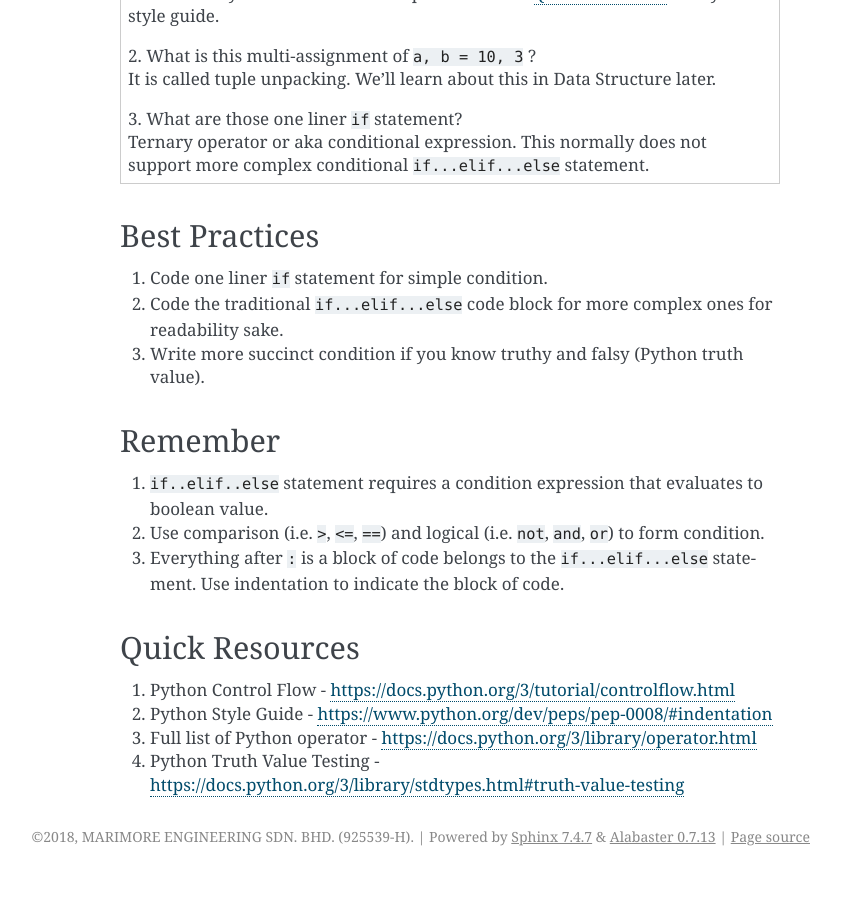
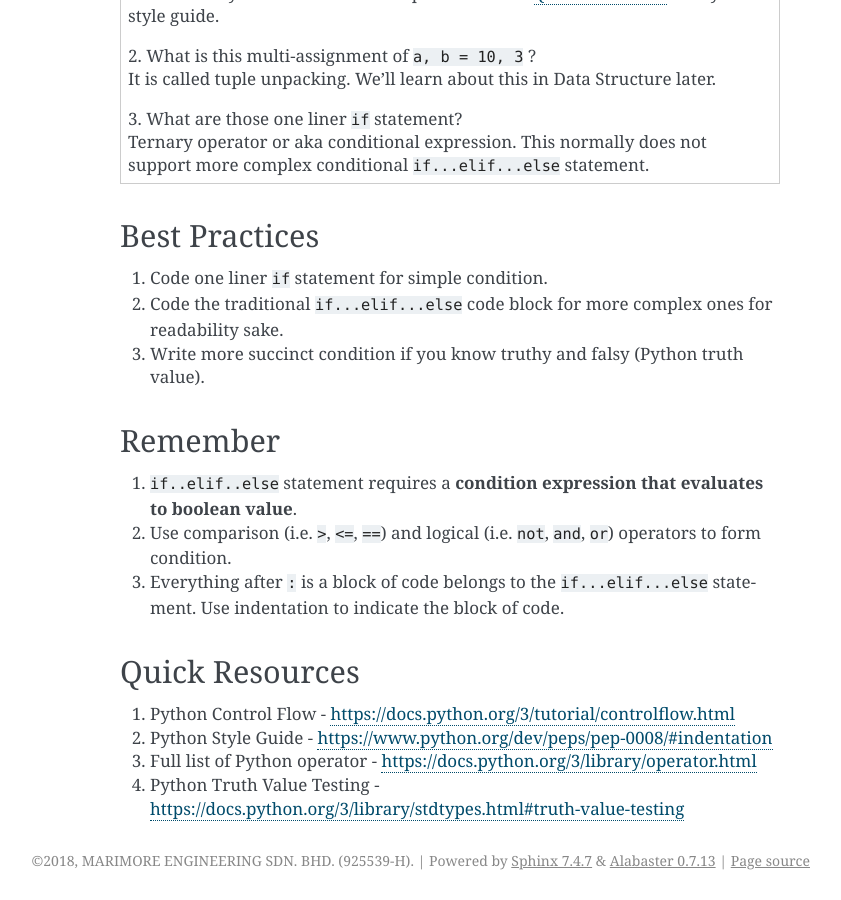
Before and after one commit to StudiMY/101-beginning-python, a Sphinx documentation site: the page built from source/flow_control/index.rst, in a window 1280 px wide and 900 px high, scrolled down 2493 px. Shown: the whole window, without its empty margins (300-1141 px from the left). Built offline with Sphinx 7.4.7, drawn with Linux system fonts in a browser that asks for light colours; before the commit the page ends 3369 px from its top, so only the background shows below that.

Commit message:
clean up UI issue

```diff
--- a/source/data_types/index.rst
+++ b/source/data_types/index.rst
@@ -72,7 +72,7 @@ Best Practices
 
 Remember
 --------
-1. Data types help to represent numbers, strings, etc in human readable manner so we can communicate with the machine. In other words, data types is an interface between human and machine.
+1. Data types help to represent numbers, strings, etc in human readable manner so we can communicate with the machine. In other words, data types is an **interface between human and machine**.
 2. Full list of all Python types are documented. Refer to :ref:`Quick Resources <quick-resources>`
 
 .. _quick-resources:
--- a/source/flow_control/index.rst
+++ b/source/flow_control/index.rst
@@ -92,8 +92,8 @@ Best Practices
 
 Remember
 --------
-1. ``if..elif..else`` statement requires a condition expression that evaluates to boolean value.
-2. Use comparison (i.e. ``>``, ``<=``, ``==``) and logical (i.e. ``not``, ``and``, ``or``) to form condition.
+1. ``if..elif..else`` statement requires a **condition expression that evaluates to boolean value**.
+2. Use comparison (i.e. ``>``, ``<=``, ``==``) and logical (i.e. ``not``, ``and``, ``or``) operators to form condition.
 3. Everything after ``:`` is a block of code belongs to the ``if...elif...else`` statement. Use indentation to indicate the block of code.
 
 .. _quick-resources-control-flow:
--- a/source/function/index.rst
+++ b/source/function/index.rst
@@ -3,7 +3,7 @@ Functions
 =========
 The Bigger Picture
 ------------------
-Problem solving is about breaking down into mind-size bites - decomposing. Function allows us to essentially do
+Problem solving is about **breaking down problem into mind-size bites** - decomposing. Function allows us to essentially do
 just that - divide the code into smaller chunks. What comes to mind when it comes to ``functions`` ? Hint: You
 learn it in school!
 
@@ -73,7 +73,7 @@ how it behaves when passed to a function.
 >>> print(answer_string)
 
 1. What is the result of ``print(a_list)`` and ``print(answer_list)`` ?
-2. What is the result of ``print (a_string)`` and ``print(answer_string)`` ?
+2. What is the result of ``print(a_string)`` and ``print(answer_string)`` ?
 3. How does this help you to understand the behaviour between mutable vs immutable argument when it's passed to a function ?
 
 Best Practices
@@ -83,7 +83,7 @@ Best Practices
 
 Remember
 --------
-1. Function is like a mini program within a program.
+1. Function is like a **mini program within a program**.
 2. It allows us to:-
 
    * Reuse Code
--- a/source/index.rst
+++ b/source/index.rst
@@ -14,8 +14,8 @@
    data_types/index
    variable_statement_expression/index
    flow_control/index
+   function/index
    string_manipulation/index
-   function/index
 
 Indices and tables
 ==================
```
Also changed, not shown: source/string_manipulation/index.rst (+4 -4 lines).
